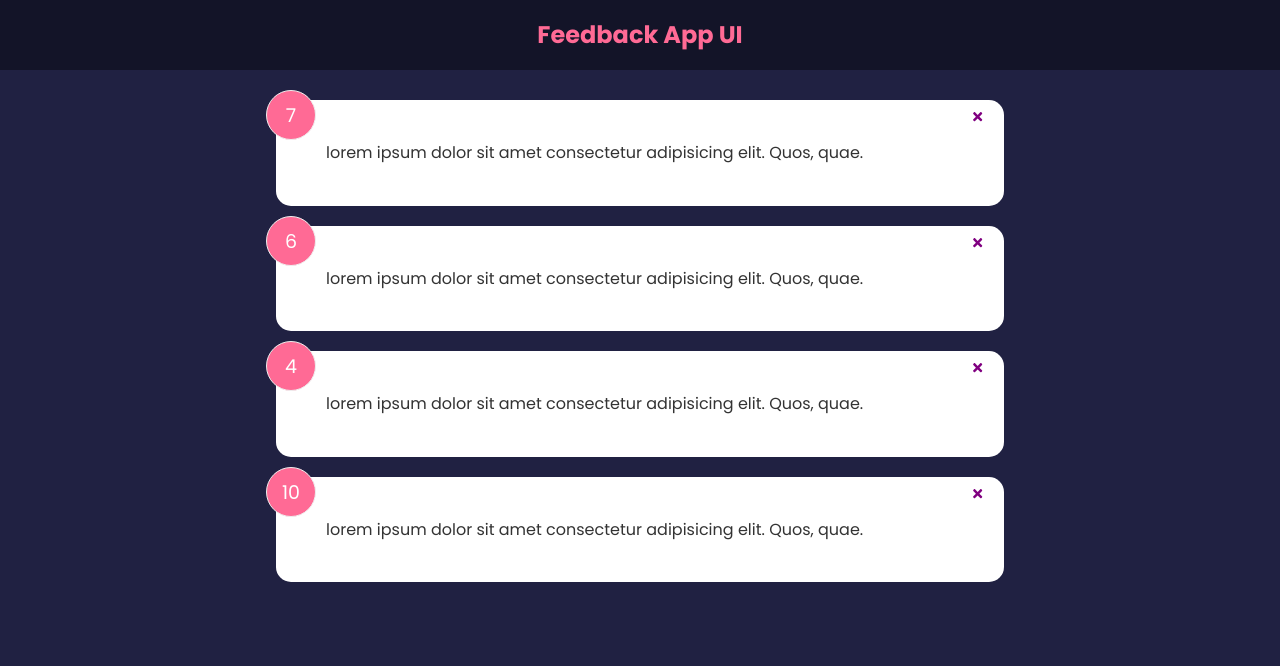
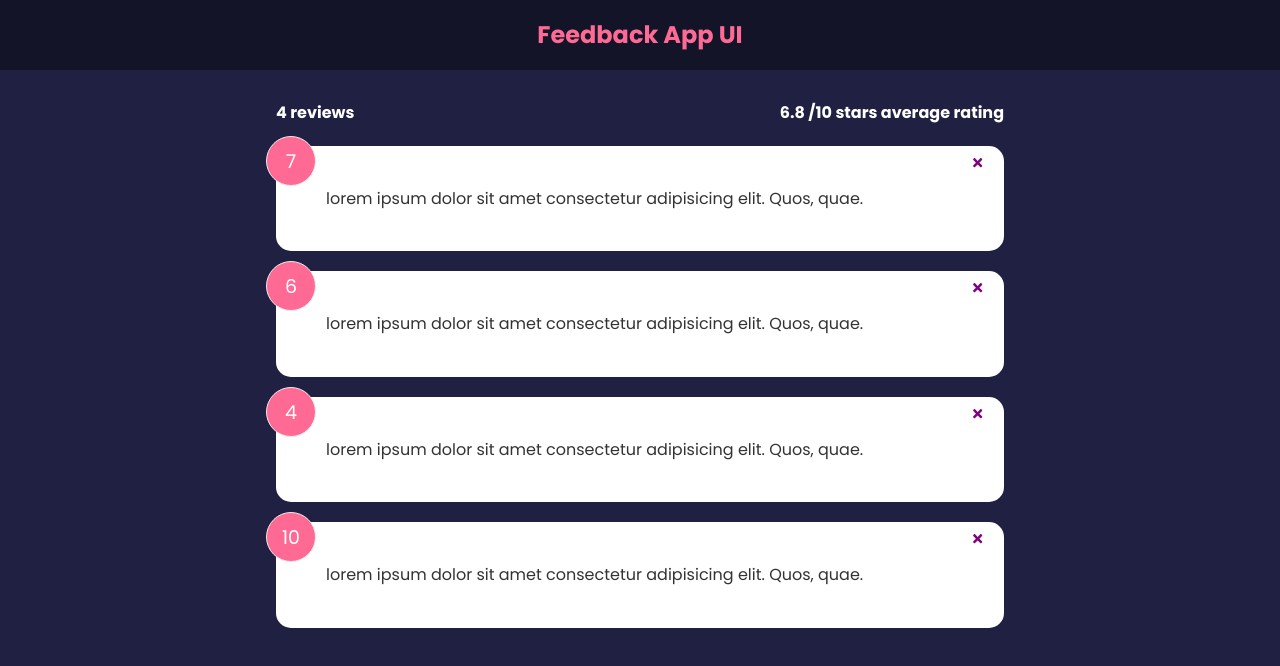
Before and after one commit to Farahat612/brad-react, a React (Create React App) app in the folder feedback-app/: page / in a window 1280 px wide. Shown: the top 666 px of the page. Built offline with nearby package versions, Linux system fonts and the light colour scheme.

Commit message:
rendered stats

```diff
--- a/feedback-app/src/App.js
+++ b/feedback-app/src/App.js
@@ -1,24 +1,26 @@
-import { useState } from 'react';
-import './App.css';
-import Header from './components/Header';
-import FeedbackList from './components/FeedbackList';
-import FeedbackData from './data/FeedbackData';
+import { useState } from 'react'
+import './App.css'
+import Header from './components/Header'
+import FeedbackList from './components/FeedbackList'
+import FeedbackData from './data/FeedbackData'
+import FeedbackStats from './components/FeedbackStats'
 
 function App() {
-  const [feedbacks, setFeedbacks] = useState(FeedbackData);
+  const [feedbacks, setFeedbacks] = useState(FeedbackData)
   const handleDelete = (id) => {
     if (window.confirm('Are you sure you want to delete this feedback?')) {
-      setFeedbacks(feedbacks.filter((feedback) => feedback.id !== id));
+      setFeedbacks(feedbacks.filter((feedback) => feedback.id !== id))
     }
   }
   return (
     <>
       <Header />
-      <div className="container">
+      <div className='container'>
+        <FeedbackStats feedbacks={feedbacks} />
         <FeedbackList feedbacks={feedbacks} deleteFeedback={handleDelete} />
       </div>
     </>
-  );
+  )
 }
 
-export default App;
+export default App
--- a/feedback-app/src/components/FeedbackStats.jsx
+++ b/feedback-app/src/components/FeedbackStats.jsx
@@ -1,7 +1,16 @@
-const FeedbackStats = () => {
+const FeedbackStats = ({ feedbacks }) => {
+
+  //calculate ratings average
+  const ratingsAverage = feedbacks.reduce((total, feedback) => {
+      return total + feedback.rating
+    }, 0) / feedbacks.length
+
   return (
-    <div>
-      stats
+    <div className='feedback-stats'>
+      <h4>{feedbacks.length} reviews</h4>
+      <h4>
+        {ratingsAverage.toFixed(1)} /10 stars average rating
+      </h4>
     </div>
   )
 }
```
